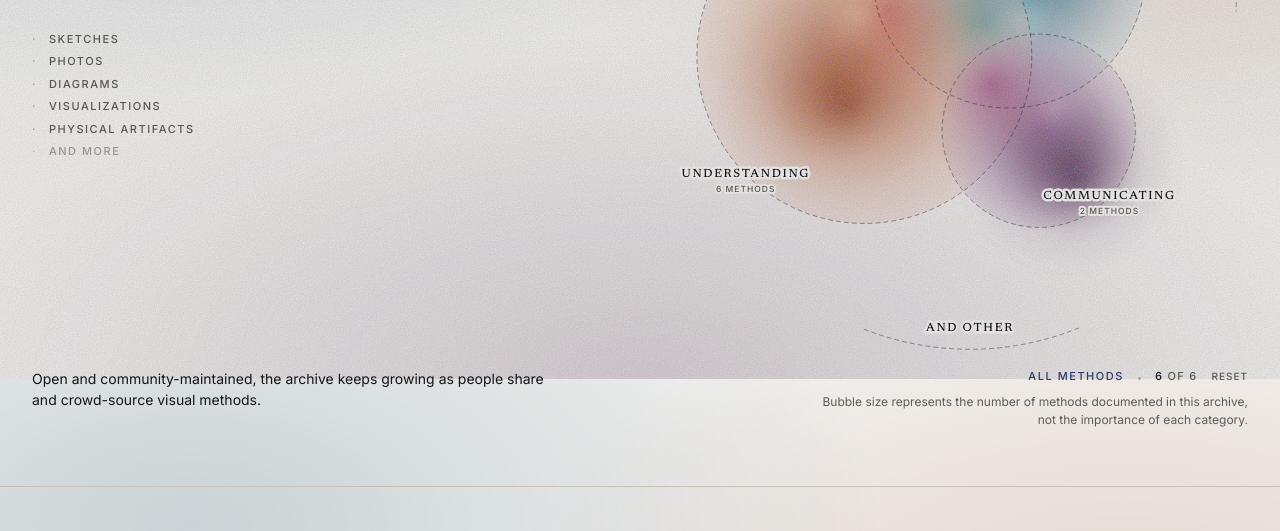
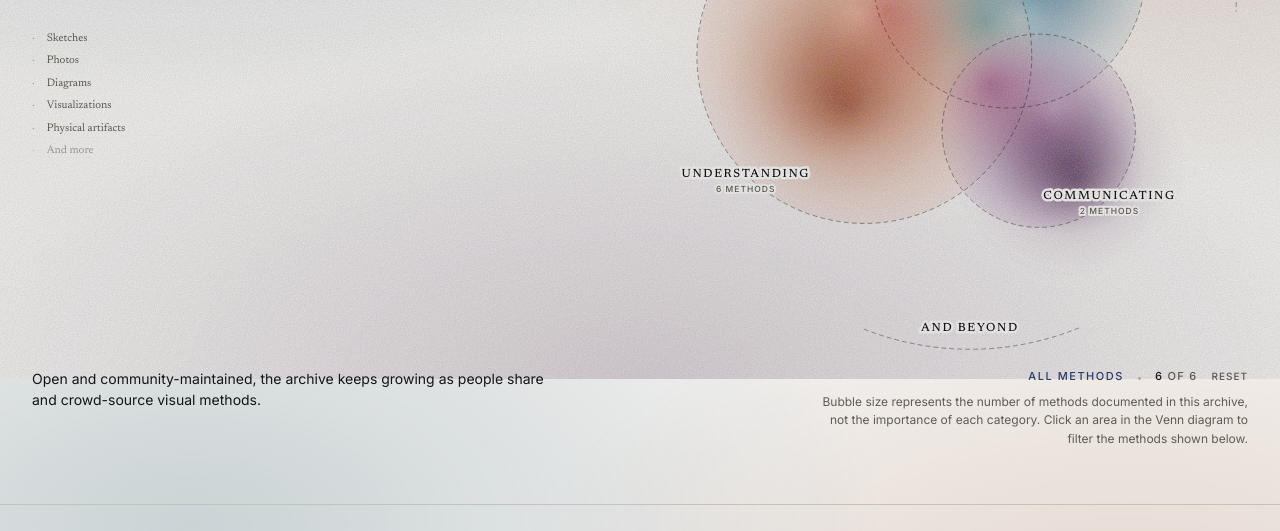
Before and after one commit to Visual-Methods/visual-methods-archive, a plain HTML site: page index.html in a window 1280 px wide. Shown: the part 421-952 px from the top of the page. Drawn offline with Linux system fonts and the light colour scheme.

Commit message:
Update homepage hero labels

```diff
--- a/index.html
+++ b/index.html
@@ -80,13 +80,12 @@
   h1.title{font-family:'Newsreader',Georgia,serif;font-size:clamp(54px,7.6vw,112px);line-height:0.92;letter-spacing:-0.022em;font-weight:400;font-variation-settings:"opsz" 72;margin:0;color:var(--ink)}
   .hero-subtitle{font-family:'Newsreader',Georgia,serif;font-size:clamp(24px,2.35vw,34px);font-weight:400;letter-spacing:0;line-height:1.08;color:var(--ink-soft);max-width:560px;font-variation-settings:"opsz" 72}
 
-  /* Vertical list of visual forms — Inter caps tracked, em-dash prefix.
-     Same typographic system as the top eyebrow so the page reads as:
-     eyebrow → title → forms-index → (foot strip below) all in one voice. */
+  /* Vertical list of visual forms — a small Newsreader index under the title. */
   .forms-list{list-style:none;padding:0;margin:0;display:flex;flex-direction:column;gap:6px}
   .forms-list li{
-    font-family:'Inter',sans-serif;font-size:11px;font-weight:500;
-    letter-spacing:0.14em;text-transform:uppercase;color:var(--ink-soft);
+    font-family:'Newsreader',Georgia,serif;font-size:11px;font-weight:400;
+    letter-spacing:0;text-transform:none;color:var(--ink-soft);
+    font-variation-settings:"opsz" 20;
     display:flex;align-items:baseline;gap:12px;
   }
   .forms-list li::before{content:"·";color:var(--ink-soft);opacity:0.55;flex-shrink:0}
@@ -310,7 +309,7 @@
       <span class="right">
         <span class="num" id="statMethods">0</span> methods
         <span class="sep">·</span>
-        <span class="num" id="statContributors">0</span> contributors
+        <span class="num" id="statContributors">0</span> submitters
       </span>
     </div>
 
@@ -523,13 +522,13 @@
             <text class="vcount" data-cat="c" x="481" y="479" text-anchor="middle" dominant-baseline="middle"></text>
           </g>
 
-          <!-- "and other" — 2 short arc fragments of an imagined larger containing circle, + label -->
+          <!-- "and beyond" — 2 short arc fragments of an imagined larger containing circle, + label -->
           <g class="vc-other" data-cat="o">
             <!-- Upper-right fragment of the outer circle -->
             <path d="M 538 100 A 290 290 0 0 1 568 240"/>
             <!-- Lower fragment of the outer circle (label sits on this) -->
             <path d="M 410 558 A 290 290 0 0 1 192 558"/>
-            <text class="vlabel" x="301" y="558" text-anchor="middle" dominant-baseline="middle">and other</text>
+            <text class="vlabel" x="301" y="558" text-anchor="middle" dominant-baseline="middle">and beyond</text>
             <!-- invisible hit area covering bottom arc + label -->
             <rect x="180" y="525" width="245" height="55" fill="transparent" pointer-events="all"/>
             <rect x="510" y="80" width="80" height="180" fill="transparent" pointer-events="all"/>
@@ -552,7 +551,7 @@
           <span class="count"><b id="countN">0</b>of <span id="countTotal">0</span></span>
           <button class="reset" id="resetBtn">Reset</button>
         </div>
-        <p class="venn-note">Bubble size represents the number of methods documented in this archive, not the importance of each category.</p>
+        <p class="venn-note">Bubble size represents the number of methods documented in this archive, not the importance of each category. Click an area in the Venn diagram to filter the methods shown below.</p>
       </div>
     </div>
 
```
